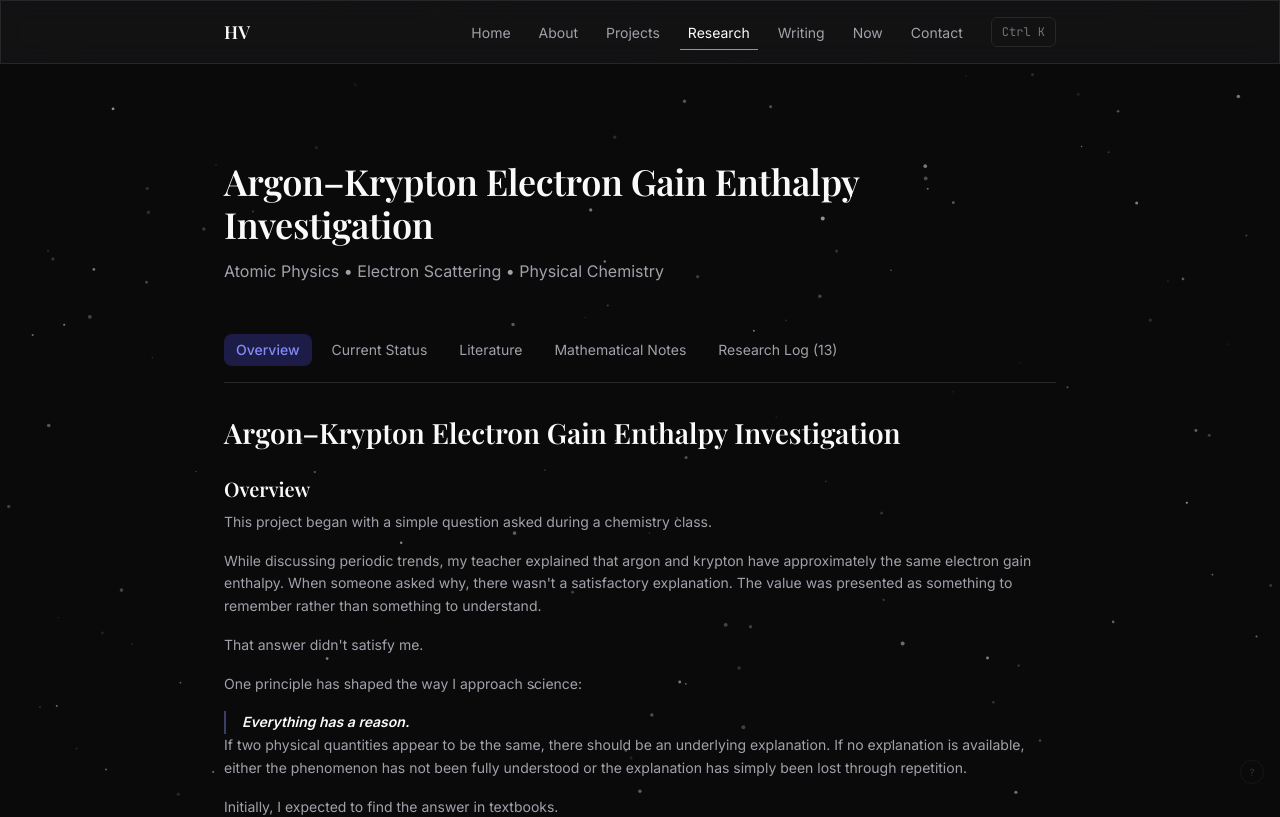
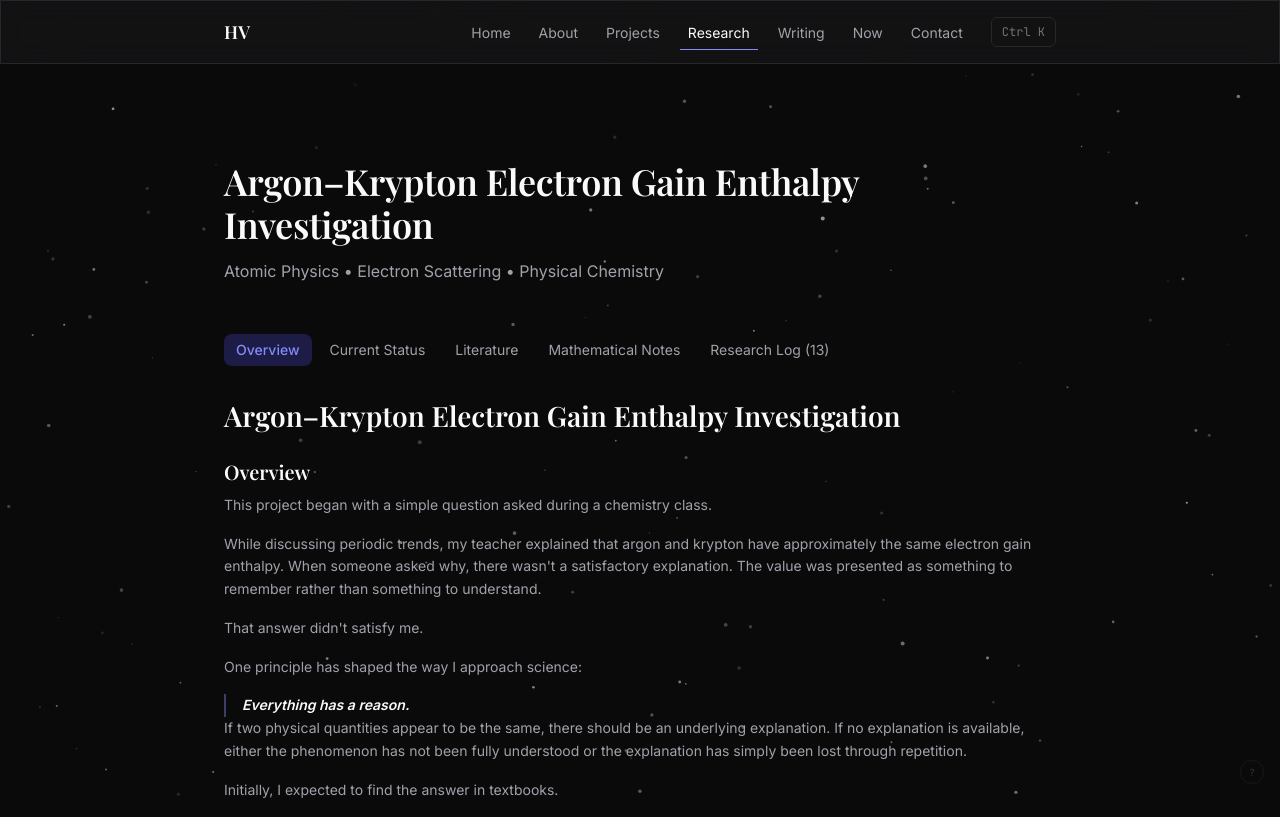
Before and after one commit to ForzaIs-Fav9/ForzaIs-Fav9.github.io, a Next.js app: page /research/argon-krypton in a window 1280 px wide. Shown: the top 817 px of the page. Built offline with nearby package versions, Linux system fonts and the light colour scheme; a web font is replaced by a local one.

Commit message:
research: add RN-001 research note

```diff
--- a/src/components/research/ResearchNav.tsx
+++ b/src/components/research/ResearchNav.tsx
@@ -8,10 +8,18 @@ const PAGE_LABELS: Record<string, string> = {
   "current-status": "Current Status",
   literature: "Literature",
   "mathematical-notes": "Mathematical Notes",
+  "rn-001": "RN-001",
   timeline: "Timeline",
 };
 
-const PAGE_ORDER = ["overview", "current-status", "literature", "mathematical-notes", "timeline"];
+const PAGE_ORDER = [
+  "overview",
+  "current-status",
+  "literature",
+  "mathematical-notes",
+  "rn-001",
+  "timeline",
+];
 
 interface ResearchNavProps {
   projectId: string;
@@ -19,27 +27,37 @@ interface ResearchNavProps {
   logCount: number;
 }
 
-export function ResearchNav({ projectId, pages, logCount }: ResearchNavProps) {
+export function ResearchNav({
+  projectId,
+  pages,
+  logCount,
+}: ResearchNavProps) {
   const pathname = usePathname();
   const base = `/research/${projectId}`;
 
   const ordered = PAGE_ORDER.filter((p) => pages.includes(p));
+
   const extra = pages
     .filter((p) => !PAGE_ORDER.includes(p))
     .sort();
+
   const sortedPages = [...ordered, ...extra];
 
   const navItems = [
-    ...sortedPages
-      .map((p) => ({
-        href: p === "overview" ? base : `${base}/${p}`,
-        label: PAGE_LABELS[p] || p.replace(/-/g, " ").replace(/\b\w/g, (c) => c.toUpperCase()),
-      })),
-    { href: `${base}/log`, label: `Research Log (${logCount})` },
+    ...sortedPages.map((p) => ({
+      href: p === "overview" ? base : `${base}/${p}`,
+      label:
+        PAGE_LABELS[p] ||
+        p.replace(/-/g, " ").replace(/\b\w/g, (c) => c.toUpperCase()),
+    })),
+    {
+      href: `${base}/log`,
+      label: `Research Log (${logCount})`,
+    },
   ];
 
   return (
-    <nav className="flex flex-wrap gap-2 border-b border-border pb-4">
+    <nav className="flex flex-wrap items-center gap-1.5">
       {navItems.map((item) => {
         const isActive =
           pathname === item.href ||
```
Also changed, not shown: 1 other file (tests, documents, lock files or other folders).
